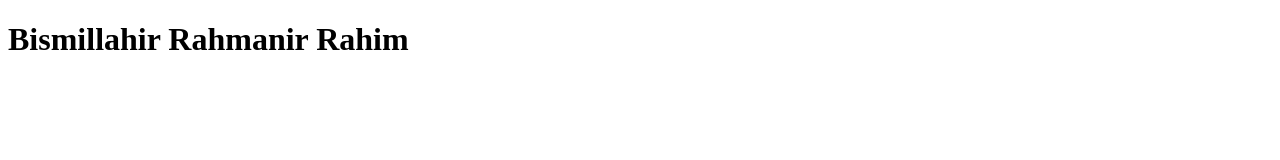
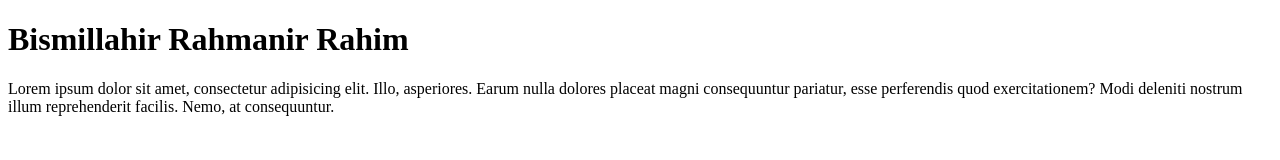
Before and after one commit to am072801/Project_1st, a plain HTML site: page index.html in a window 1280 px wide. Drawn offline with Linux system fonts and the light colour scheme.

Commit message:
ptag-added

```diff
--- a/index.html
+++ b/index.html
@@ -7,5 +7,6 @@
 </head>
 <body>
     <h1> Bismillahir Rahmanir Rahim</h1>
+    <p>Lorem ipsum dolor sit amet, consectetur adipisicing elit. Illo, asperiores. Earum nulla dolores placeat magni consequuntur pariatur, esse perferendis quod exercitationem? Modi deleniti nostrum illum reprehenderit facilis. Nemo, at consequuntur.</p>
 </body>
 </html>
```
